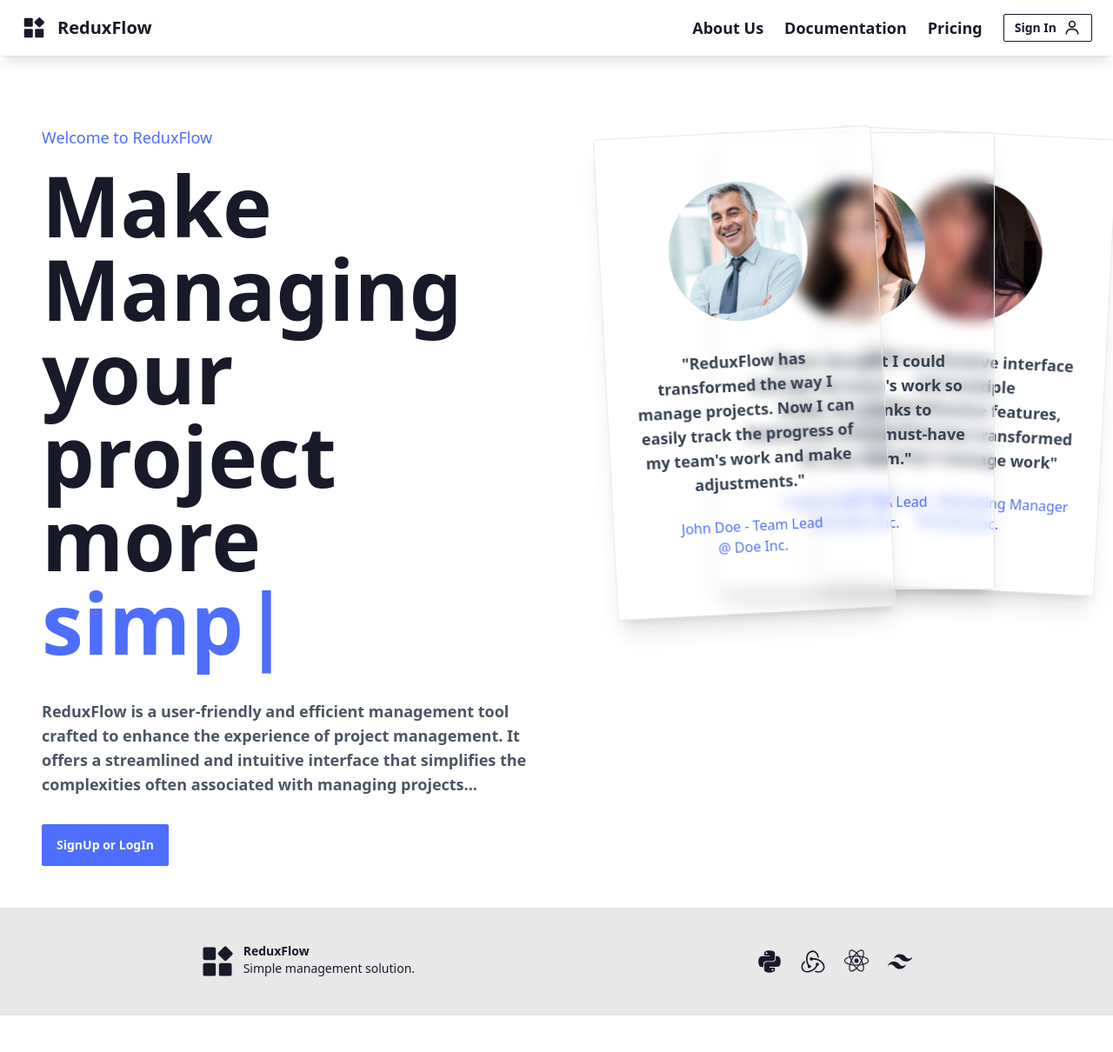
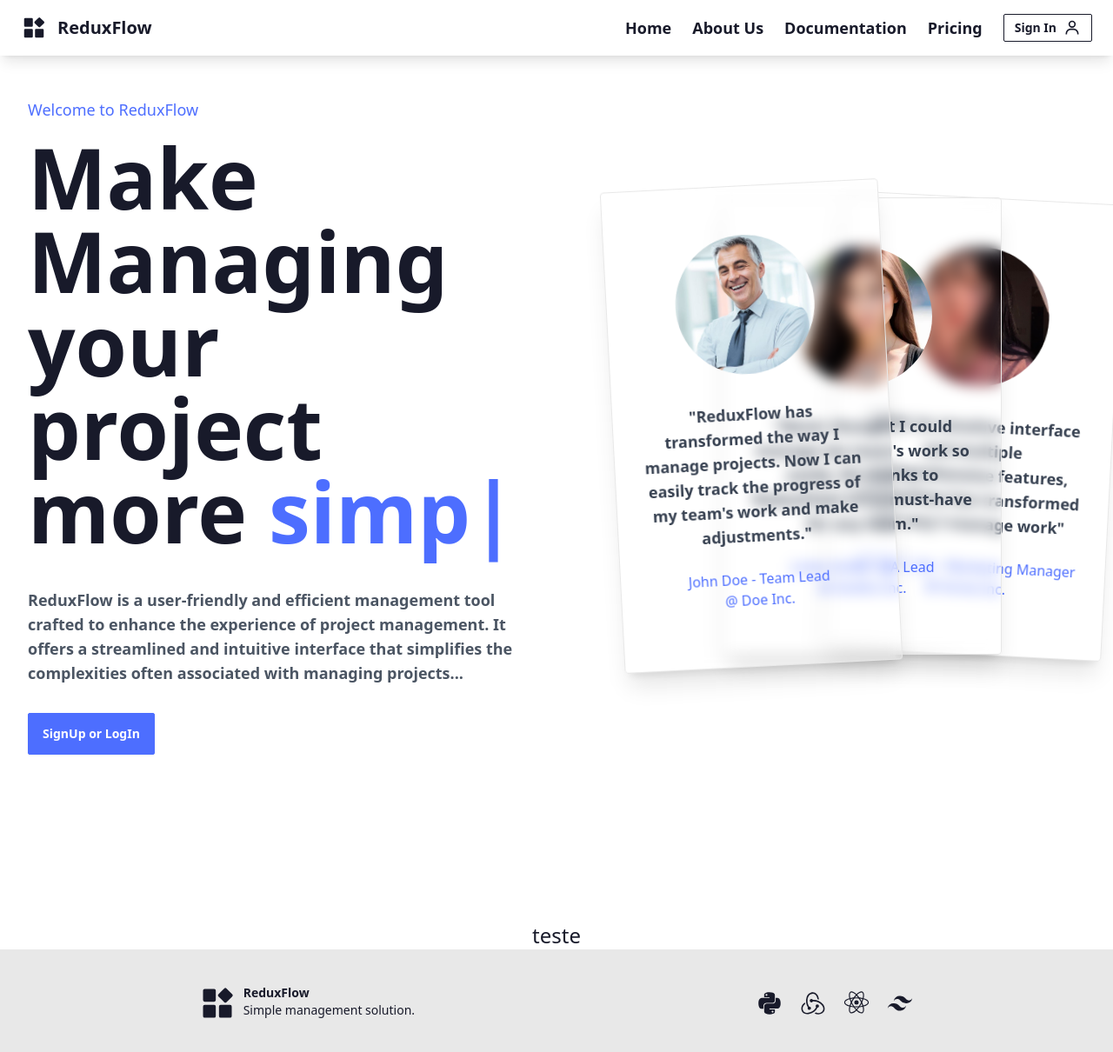
Before and after one commit to GabrielEger2/ReduxFlow-Analytics, a React (Vite) app in the folder client/: page / in a window 1280 px wide. Shown: the top 1210 px of the page at 87% size. Before the commit the page ends 1168 px from the top, so only its background shows below. Built offline with nearby package versions, Linux system fonts and the light colour scheme.

Commit message:
fix: home flex box and navbar style

```diff
--- a/client/src/components/Home/HeroSwapCards.tsx
+++ b/client/src/components/Home/HeroSwapCards.tsx
@@ -70,7 +70,7 @@ const HeroSwapCards = () => {
   }, [cardState])
 
   return (
-    <div className="flex relative lg:mt-14 mb-[650px] lg:mb-0">
+    <div className="flex relative items-center">
       {cards.map((card, index) => (
         <motion.div
           key={index}
--- a/client/src/components/layout/Navbar.tsx
+++ b/client/src/components/layout/Navbar.tsx
@@ -10,9 +10,24 @@ const Navbar = () => {
         </a>
         <div className="hidden sm:block">
           <ul className="flex space-x-3 md:space-x-6 items-center">
-            <p className="text-lg font-semibold">About Us</p>
-            <p className="text-lg font-semibold">Documentation</p>
-            <p className="text-lg font-semibold">Pricing</p>
+            <a className="translate-y-0.5 group">
+              <p className="text-lg font-semibold cursor-pointer">Home</p>
+              <span className="block max-w-0 group-hover:max-w-full transition-all duration-500 h-1 bg-blue-800" />
+            </a>
+            <a className="translate-y-0.5 group">
+              <p className="text-lg font-semibold cursor-pointer">About Us</p>
+              <span className="block max-w-0 group-hover:max-w-full transition-all duration-500 h-1 bg-blue-800" />
+            </a>
+            <a className="translate-y-0.5 group">
+              <p className="text-lg font-semibold cursor-pointer">
+                Documentation
+              </p>
+              <span className="block max-w-0 group-hover:max-w-full transition-all duration-500 h-1 bg-blue-800" />
+            </a>
+            <a className="translate-y-0.5 group">
+              <p className="text-lg font-semibold cursor-pointer">Pricing</p>
+              <span className="block max-w-0 group-hover:max-w-full transition-all duration-500 h-1 bg-blue-800" />
+            </a>
             <a href="/login" className="btn btn-sm btn-outline">
               Sign In{' '}
               <span>
--- a/client/src/pages/Home.tsx
+++ b/client/src/pages/Home.tsx
@@ -3,14 +3,17 @@ import HeroSwapCards from '../components/Home/HeroSwapCards'
 
 const Home = () => {
   return (
-    <main className="flex justify-center w-full min-h-screen">
-      <div className="flex flex-col lg:flex-row w-full max-w-[1600px] lg:mx-4 mt-24">
+    <main className="flex flex-col items-center w-full">
+      <div className="flex flex-col lg:flex-row w-full max-w-[1600px] min-h-screen items-center py-16">
         <div className="lg:w-[50%] flex justify-center">
           <HeroText />
         </div>
-        <div className="lg:w-[50%] h-full flex justify-center">
+        <div className="lg:w-[50%] flex justify-center">
           <HeroSwapCards />
         </div>
+      </div>
+      <div className="mt-20">
+        <p className="text-2xl">teste</p>
       </div>
     </main>
   )
```
